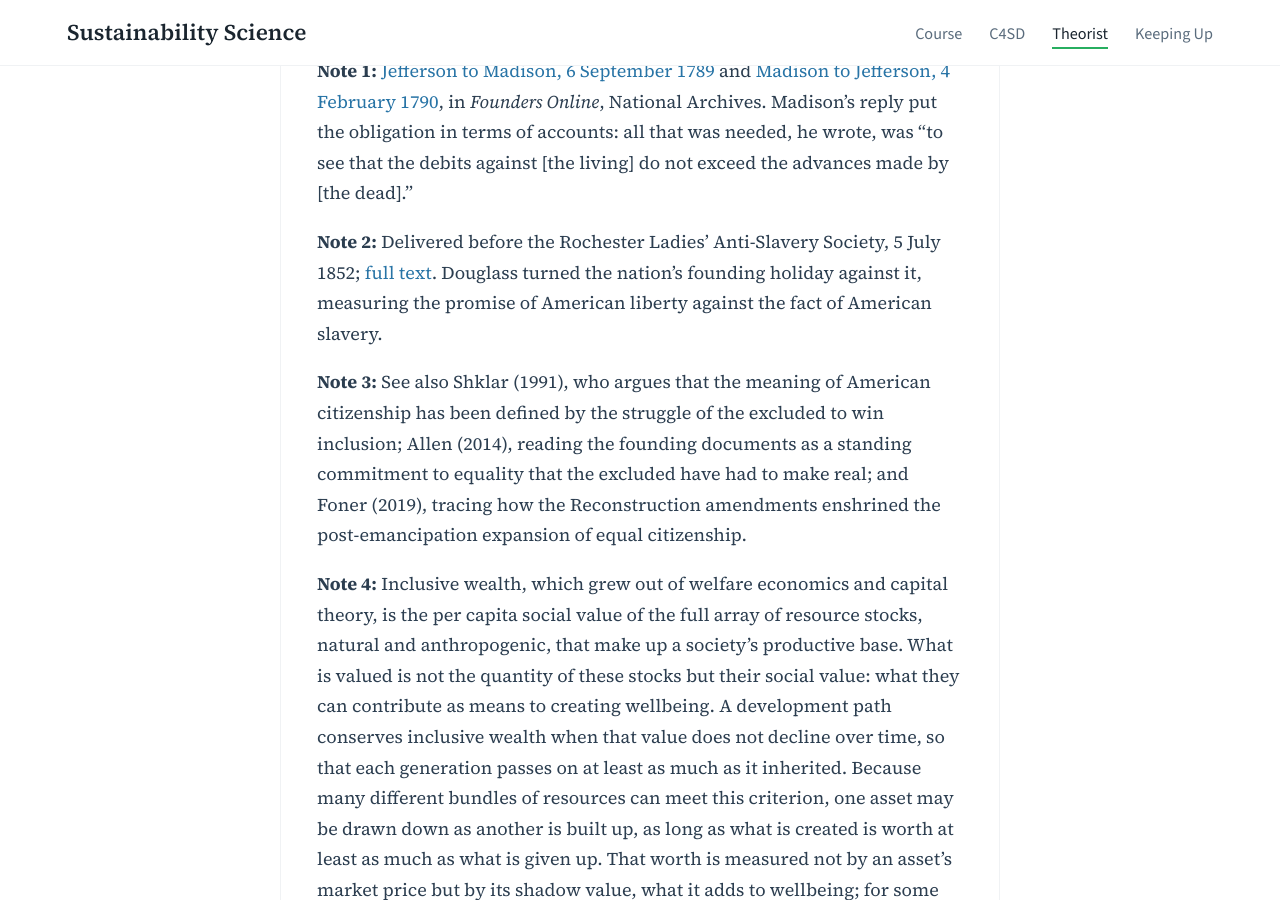
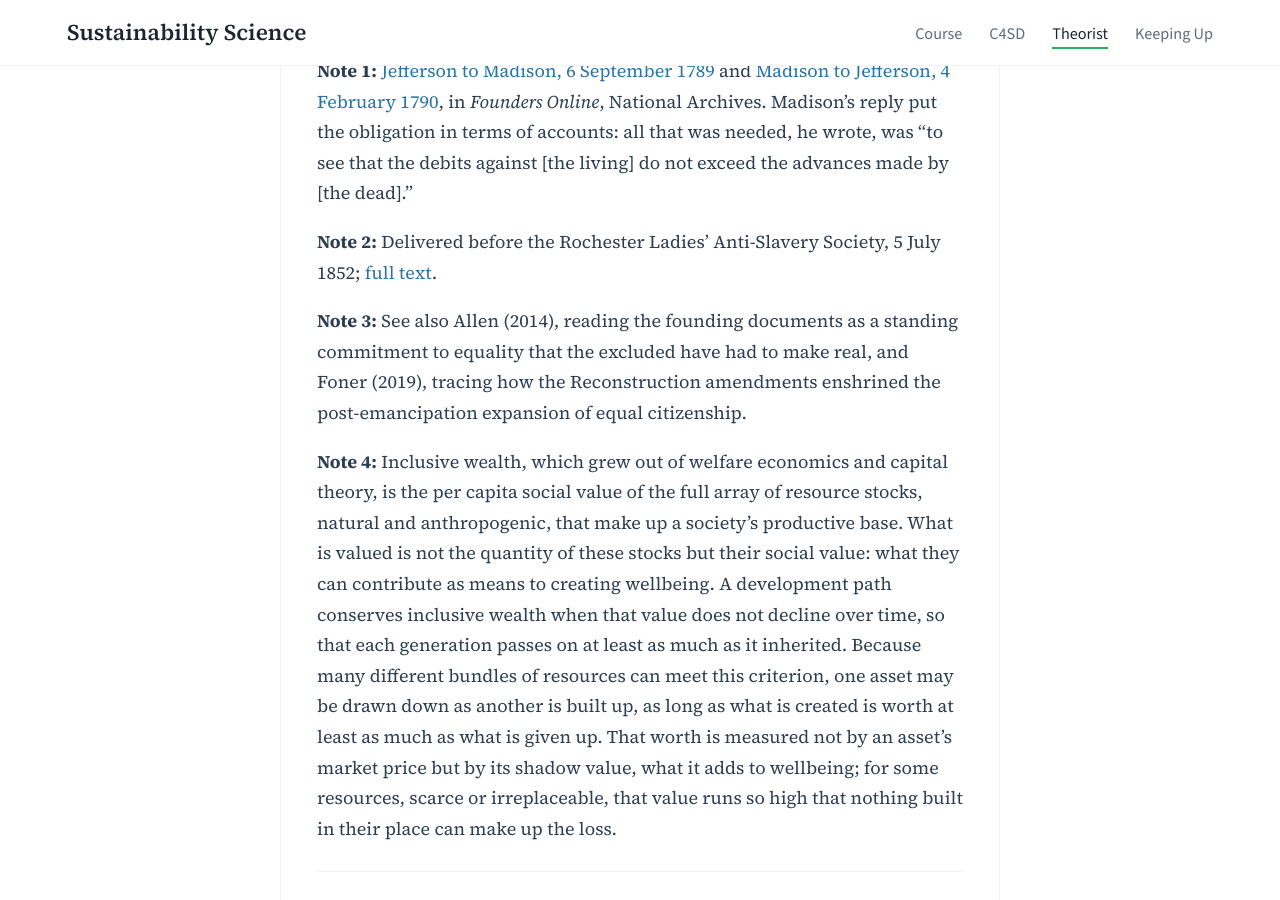
Before and after one commit to agharley/sustsci, a Jekyll site: the page built from theorist/_posts/2026-07-04-our-posterity.md, in a window 1280 px wide and 900 px high, scrolled down 3037 px. Built offline with Jekyll 4.4.1, drawn with Linux system fonts in a browser that asks for light colours; some of the changed text lies outside the part shown.

Commit message:
Update 2026-07-04-our-posterity.md
Edits to post footnotes mostly.

```diff
--- a/theorist/_posts/2026-07-04-our-posterity.md
+++ b/theorist/_posts/2026-07-04-our-posterity.md
@@ -27,9 +27,9 @@ Recognizing what we owe Posterity is only the beginning. The institutions for ac
 
 **Note 1:** [Jefferson to Madison, 6 September 1789](https://founders.archives.gov/documents/Madison/01-12-02-0248) and [Madison to Jefferson, 4 February 1790](https://founders.archives.gov/documents/Madison/01-13-02-0020), in *Founders Online*, National Archives. Madison's reply put the obligation in terms of accounts: all that was needed, he wrote, was "to see that the debits against \[the living\] do not exceed the advances made by \[the dead\]."
 
-**Note 2:** Delivered before the Rochester Ladies' Anti-Slavery Society, 5 July 1852; [full text](https://nmaahc.si.edu/explore/stories/nations-story-what-slave-fourth-july). Douglass turned the nation's founding holiday against it, measuring the promise of American liberty against the fact of American slavery.
+**Note 2:** Delivered before the Rochester Ladies' Anti-Slavery Society, 5 July 1852; [full text](https://nmaahc.si.edu/explore/stories/nations-story-what-slave-fourth-july).
 
-**Note 3:** See also Shklar (1991), who argues that the meaning of American citizenship has been defined by the struggle of the excluded to win inclusion; Allen (2014), reading the founding documents as a standing commitment to equality that the excluded have had to make real; and Foner (2019), tracing how the Reconstruction amendments enshrined the post-emancipation expansion of equal citizenship.
+**Note 3:** See also Allen (2014), reading the founding documents as a standing commitment to equality that the excluded have had to make real, and Foner (2019), tracing how the Reconstruction amendments enshrined the post-emancipation expansion of equal citizenship.
 
 **Note 4:** Inclusive wealth, which grew out of welfare economics and capital theory, is the per capita social value of the full array of resource stocks, natural and anthropogenic, that make up a society's productive base. What is valued is not the quantity of these stocks but their social value: what they can contribute as means to creating wellbeing. A development path conserves inclusive wealth when that value does not decline over time, so that each generation passes on at least as much as it inherited. Because many different bundles of resources can meet this criterion, one asset may be drawn down as another is built up, as long as what is created is worth at least as much as what is given up. That worth is measured not by an asset's market price but by its shadow value, what it adds to wellbeing; for some resources, scarce or irreplaceable, that value runs so high that nothing built in their place can make up the loss.
 
@@ -59,8 +59,6 @@ Maastricht Principles on the Human Rights of Future Generations. (2023). Maastri
 
 Sen, A. (1999). *Development as Freedom*. New York: Knopf.
 
-Shklar, J. N. (1991). *American Citizenship: The Quest for Inclusion*. Cambridge, MA: Harvard University Press.
-
 Sikkink, K. (2020). *The Hidden Face of Rights: Toward a Politics of Responsibilities*. New Haven: Yale University Press.
 
 UNEP. (2023). *Inclusive Wealth Report 2023: Measuring Sustainability and Equity*. Nairobi: United Nations Environment Programme.
```
